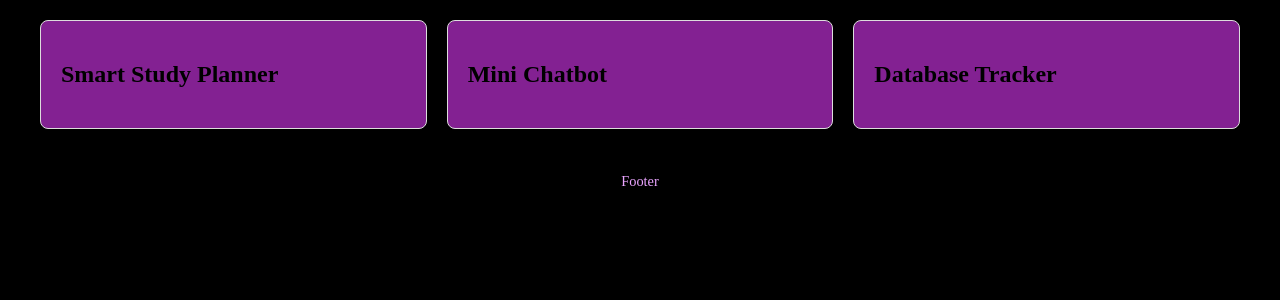
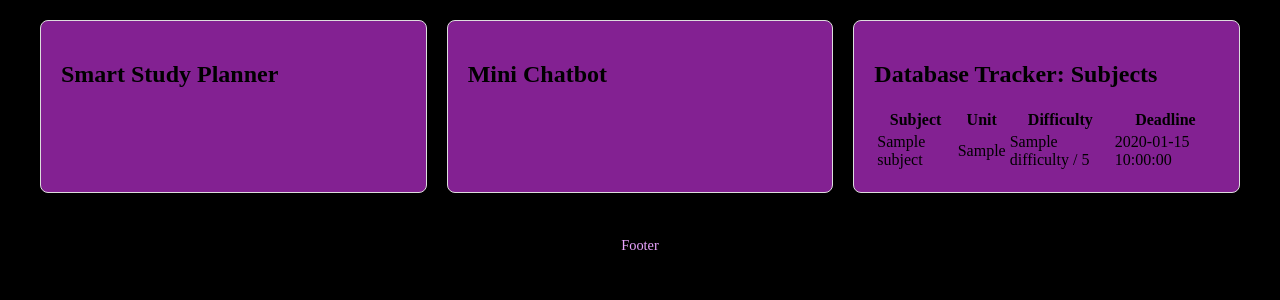
Before and after one commit to nishtha911/smart_study_companion, a Flask app: template templates/index.html in a window 1280 px wide. Shown: the part 120-420 px from the top of the page. Run offline with Flask 3, Linux system fonts and the light colour scheme; the template is opened without the code that fills it: most values are stand-ins (such as "Sample title", 1, 10 or a date in 2020).

Commit message:
updated tracker-placeholder

```diff
--- a/templates/index.html
+++ b/templates/index.html
@@ -21,7 +21,31 @@
         </section>
 
         <section class="feature-card" id="tracker-placeholder">
-            <h2> Database Tracker</h2>
+            <h2>Database Tracker: Subjects</h2>
+            {% if subjects %}
+            <table>
+                <thead>
+                    <tr>
+                        <th>Subject</th>
+                        <th>Unit</th>
+                        <th>Difficulty</th>
+                        <th>Deadline</th>
+                    </tr>
+                </thead>
+                <tbody>
+                    {% for subject in subjects %}
+                    <tr>
+                        <td>{{ subject['name'] }}</td>
+                        <td>{{ subject['syllabus_unit'] }}</td>
+                        <td>{{ subject['difficulty'] }} / 5</td>
+                        <td>{{ subject['deadline'] }}</td>
+                    </tr>
+                    {% endfor %}
+                </tbody>
+            </table>
+            {% else %}
+            <p>No subjects in the database yet. Time to add some!</p>
+            {% endif %}
         </section>
     </main>
 
```
